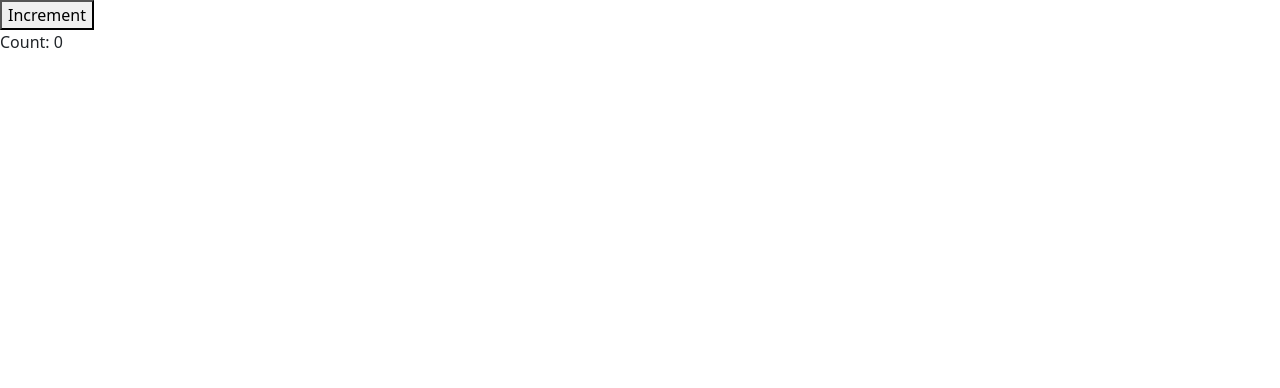
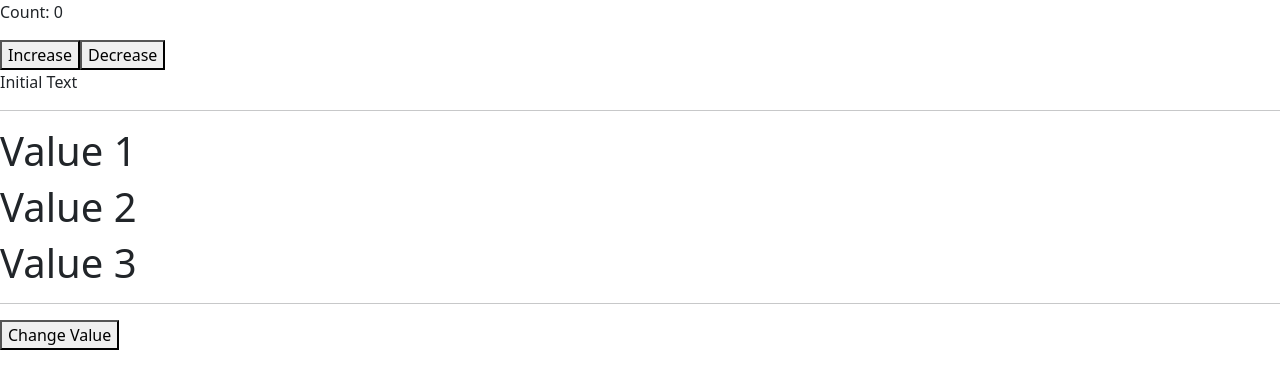
Before and after one commit to MohanManirul/react-blog, a React (Vite) app: page /usecallback in a window 1280 px wide. Shown: the top 388 px of the page. Built offline with nearby package versions, Linux system fonts and the light colour scheme.

Commit message:
react immutability principle

```diff
--- a/src/App.jsx
+++ b/src/App.jsx
@@ -41,6 +41,7 @@ const handleSubmit = (e) => {
 
 
         <BrowserRouter>
+
           <Routes>
             <Route path="/module5" element={<Module5/>} />
             <Route path="/module6" element={<Module6/>} />
@@ -51,6 +52,8 @@ const handleSubmit = (e) => {
             <Route path="/details/:id" element={<DetailsPage/>} />
           </Routes>
         </BrowserRouter>
+
+
     </div>
   );
 };
--- a/src/component/ChildComponent.jsx
+++ b/src/component/ChildComponent.jsx
@@ -1,16 +1,8 @@
 import React from 'react';
 
-const ChildComponent = ({ onIncrement }) => {
-  function ChildComponent({ onIncrement }) {
-    console.log('Child rendered');
-
-  }
-
-  return (
-    <div>
-      return <button onClick={ChildComponent}>Increment</button>;
-    </div>
-  );
+const ChildComponent = ({ onClick }) => {
+  console.log("Button Rendered!"); // শুধুমাত্র প্রথমবার রেন্ডার হবে
+  return <button onClick={onClick}>Increase</button>;
 };
 
 export default ChildComponent;
--- /dev/null
+++ b/src/pages/ChildButton.jsx
@@ -0,0 +1,20 @@
+import React, { useState } from "react";
+
+function ChildButton({ onClick }) {
+  console.log("Child Button Rendered!");
+const [text , setText] = useState("Initial Text");
+
+const handleDecreaseClick =()=>{
+    setText("Decrease Button Clicked !");
+}
+  return (
+    <div>
+      <button onClick={onClick}>Increase</button>
+      <button onClick={handleDecreaseClick}>Decrease</button>
+      <p>{text}</p>
+    </div>
+  );
+}
+
+
+export default ChildButton;
--- a/src/pages/UseCallBackFunc.jsx
+++ b/src/pages/UseCallBackFunc.jsx
@@ -1,25 +1,60 @@
-import React, { useState } from 'react';
+import React, { useState, useCallback, useRef } from "react";
+import ChildButton from "./ChildButton";
 
-function UseCallBackFunc() {
+// React-এর useState যখন নতুন অবজেক্ট সেট করে, তখন এটি পুরো অবজেক্ট রিপ্লেস করে, যেহেতু setMyObj নতুন অবজেক্ট পাস করলে আগের অবজেক্ট হারিয়ে যায়। তাই, আগের অবজেক্টের অবশিষ্ট অংশ রাখতে হলে, spread operator (...) ব্যবহার করতে হবে।
+
+// হ্যাঁ, এখানে immutability principle পুরোপুরি কাজ করছে। React-এ state immutable, অর্থাৎ state সরাসরি পরিবর্তন (mutate) করা যায় না। পরিবর্তে, প্রতিবার নতুন state তৈরি করে সেট করতে হয়।
+
+function Parent() {
+const [myObj , setMyObj] = useState({
+      key1:"Value 1",
+      key2:"Value 2",
+      key3:"Value 3",
+    });
+
+    const change = () => {
+      setMyObj(prevState => ({
+        ...prevState, // আগের অবজেক্টের সব কপি রাখছি
+        key1: "New Value 1",
+        key2: "New Value 2",
+      }));
+    };
+
+    // const change = () => {
+    //   myObj.key1 = "New Value 1"; // ❌ সরাসরি state পরিবর্তন
+    //   myObj.key2 = "New Value 2";
+    //   setMyObj(myObj); // ❌ সরাসরি আগের object সেট করলে React rerender করবে না
+    // };
+
+
   const [count, setCount] = useState(0);
 
-  // handleClick প্রতি রেন্ডারে নতুন ফাংশন তৈরি হবে
-  const handleClick = () => {
-    console.log('Parent rendered');
-    setCount(count + 1);
-  };
+  console.log("Parent Re-rendered!");
+
+
+  const handleClick = useCallback(() => {
+    setCount(prevCount => prevCount + 1);
+  }, []);
+
+
+  const buttonRef = useRef(null);
+
+  if (!buttonRef.current) {
+    buttonRef.current = <ChildButton onClick={handleClick} />;
+  }
 
   return (
     <div>
-      <Child onClick={handleClick} />
       <p>Count: {count}</p>
+      {buttonRef.current}
+      <hr />
+      <h1>{myObj.key1}</h1>
+      <h1>{myObj.key2}</h1>
+      <h1>{myObj.key3}</h1>
+      <hr />
+      <button onClick={change}>Change Value</button>
     </div>
   );
 }
 
-function Child({ onClick }) {
-  console.log('Child rendered');
-  return <button onClick={onClick}>Increment</button>;
-}
-
-export default UseCallBackFunc;
+export default Parent;
```
Also changed, not shown: src/pages/Code.jsx (added, +30 -0 lines), src/pages/Parent.jsx (deleted, +0 -27 lines).
